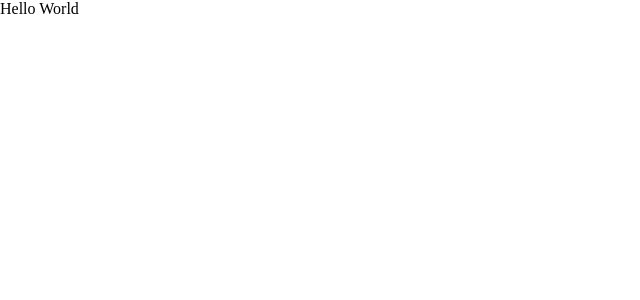
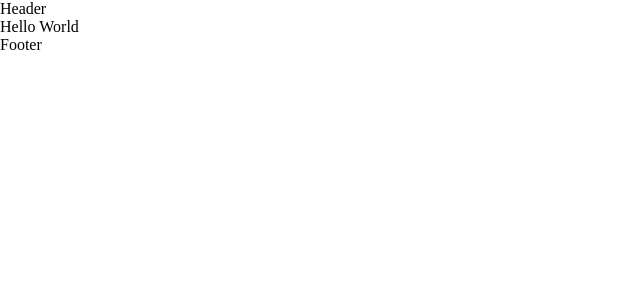
Before and after one commit to DamianZamolski/DamianZamolski.github.io, a Next.js app: page / in a window 1280 px wide. Shown: the top 300 px of the page, without its empty margins (0-640 px from the left). Built offline with nearby package versions, Linux system fonts and the light colour scheme.

Commit message:
Add Page component

```diff
--- /dev/null
+++ b/src/components/Page/Footer.js
@@ -0,0 +1,5 @@
+import React from 'react'
+
+const Footer = () => <footer id='footer'>Footer</footer>
+
+export default Footer
--- /dev/null
+++ b/src/components/Page/Header.js
@@ -0,0 +1,5 @@
+import React from 'react'
+
+const Header = () => <header id='header'>Header</header>
+
+export default Header
--- /dev/null
+++ b/src/components/Page/Page.js
@@ -0,0 +1,13 @@
+import React from 'react'
+import Footer from './Footer'
+import Header from './Header'
+
+const Page = ({ children }) => (
+  <>
+    <Header />
+    {children}
+    <Footer />
+  </>
+)
+
+export default Page
--- a/src/pages/_app.js
+++ b/src/pages/_app.js
@@ -1,5 +1,3 @@
 import '../index.scss'
 
-export default function MyApp({ Component, pageProps }) {
-  return <Component {...pageProps} />
-}
+export default ({ Component, pageProps }) => <Component {...pageProps} />
--- a/src/pages/index.js
+++ b/src/pages/index.js
@@ -1,3 +1,8 @@
 import React from 'react'
+import Page from '../components/Page/Page'
 
-export default () => <div>Hello World</div>
+export default () => (
+  <Page>
+    <div>Hello World</div>
+  </Page>
+)
```
Also changed, not shown: 2 other files (tests, documents, lock files or other folders).
